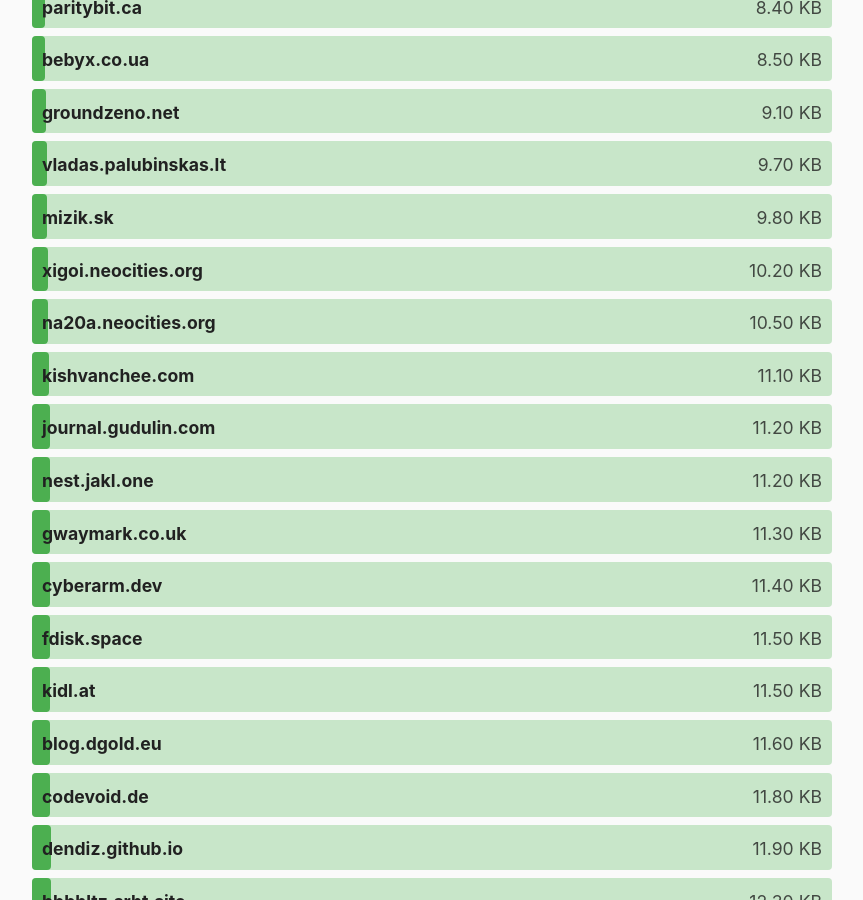
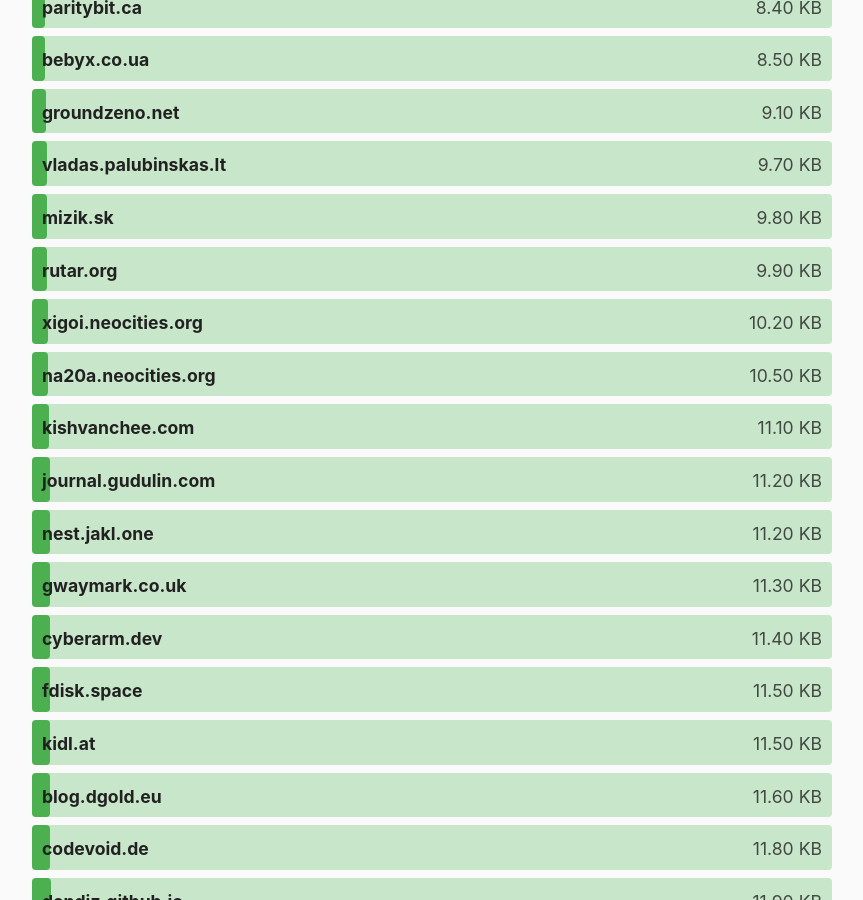
Before and after one commit to kevquirk/512kb.club, a Jekyll site: the page built from index.md, in a window 1280 px wide and 900 px high, scrolled down 3903 px. Shown: the whole window, without its empty margins (208-1071 px from the left). Built offline with Jekyll 4.4.1, drawn with Linux system fonts in a browser that asks for light colours.

Commit message:
add site rutar.org

```diff
--- a/_data/sites.yml
+++ b/_data/sites.yml
@@ -1333,6 +1333,11 @@
   size: 32
   last_checked: 2021-11-19
 
+- domain: rutar.org
+  url: https://rutar.org/
+  size: 9.9
+  last_checked: 2022-01-16
+
 - domain: saladhax.site
   url: https://saladhax.site/
   size: 21.7
```
